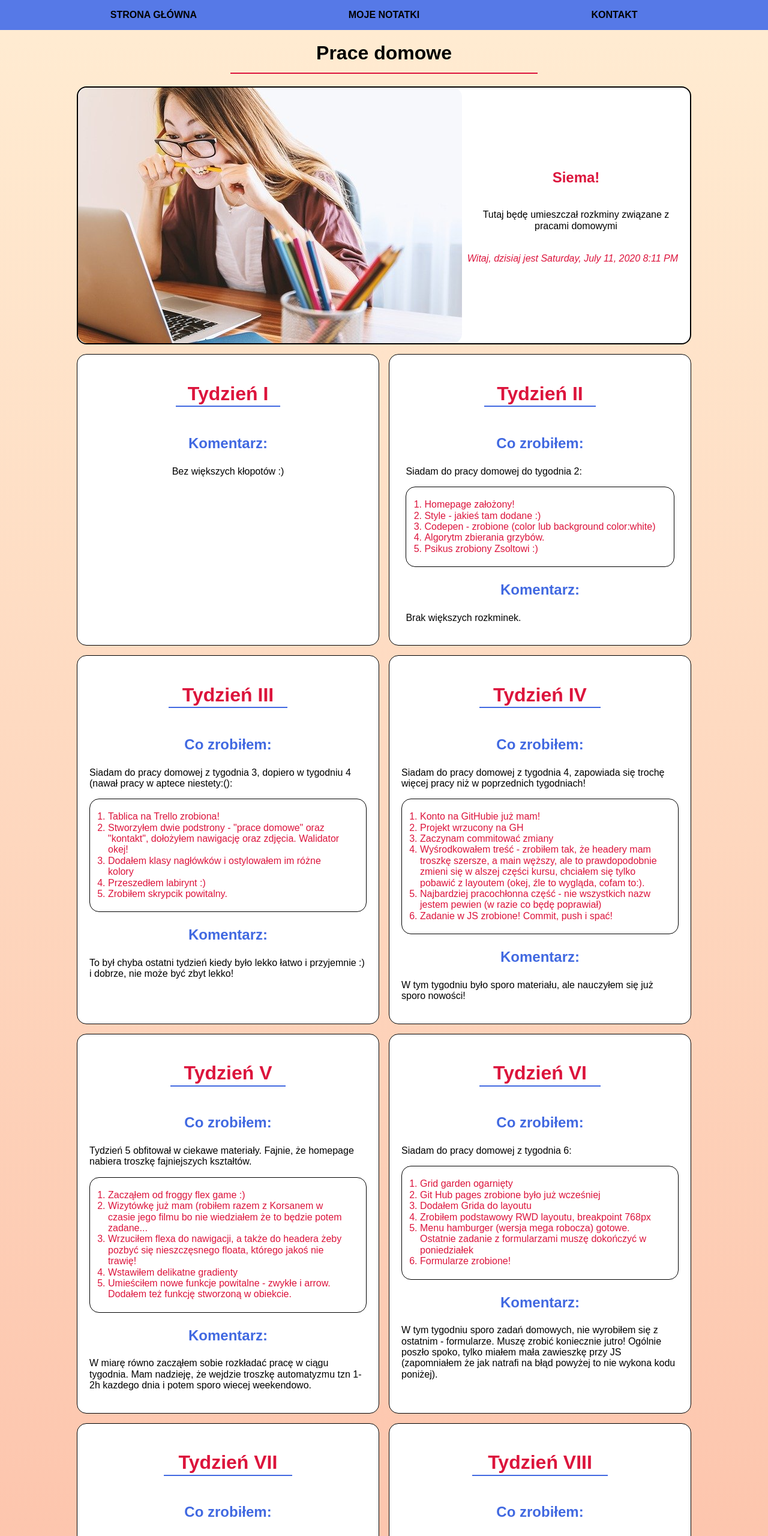
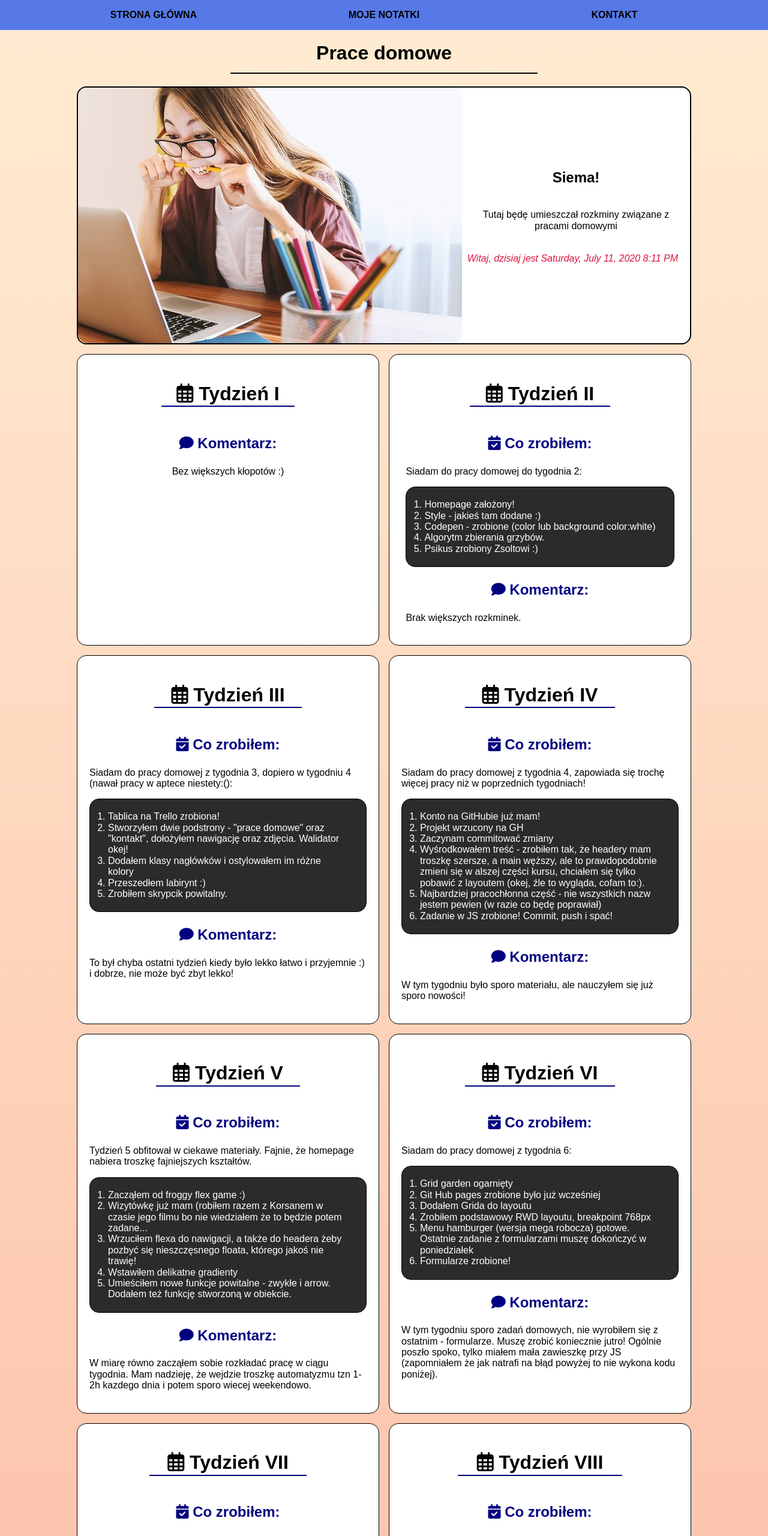
Before and after one commit to tomekwozniakk/homepage-webpack, a website built with webpack: page src/pages/prace-domowe.html in a window 1280 px wide. Shown: the top 2560 px of the page at 60% size. Built offline with nearby package versions, Linux system fonts and the light colour scheme.

Commit message:
chnged colours palette on the page, aded further fontawesome

```diff
--- a/src/pages/prace-domowe.html
+++ b/src/pages/prace-domowe.html
@@ -91,16 +91,16 @@
   </header>
   <main class="main">
     <section class="week-summary">
-      <h2 class="week-summary__title">Tydzień I</h2>
+      <h2 class="week-summary__title"><i class="far fa-calendar-alt"></i>  Tydzień I</h2>
       <article class="week-summary__article">
-        <h3 class="week-summary__comment-heading">Komentarz:</h3>
+        <h3 class="week-summary__comment-heading"><i class="fas fa-comment"></i> Komentarz:</h3>
         <p>Bez większych kłopotów :) </p>
       </article>
     </section>
     <section class="week-summary">
-      <h2 class="week-summary__title">Tydzień II</h2>
+      <h2 class="week-summary__title"><i class="far fa-calendar-alt"></i>  Tydzień II</h2>
       <article class="week-summary__article">
-        <h3 class="week-summary__comment-heading">Co zrobiłem:</h3>
+        <h3 class="week-summary__comment-heading"><i class="fas fa-calendar-check"></i>  Co zrobiłem:</h3>
         <p class="week-summary__comment">Siadam do pracy domowej do tygodnia 2:</p>
         <ol class="week-summary__comment--list">
           <li>Homepage założony!</li>
@@ -109,14 +109,14 @@
           <li>Algorytm zbierania grzybów.</li>
           <li>Psikus zrobiony Zsoltowi :)</li>
         </ol>
-        <h3 class="week-summary__comment-heading">Komentarz:</h3>
+        <h3 class="week-summary__comment-heading"><i class="fas fa-comment"></i>  Komentarz:</h3>
         <p class="week-summary__comment">Brak większych rozkminek. </p>
       </article>
     </section>
     <section class="week-summary">
-      <h2 class="week-summary__title">Tydzień III</h2>
+      <h2 class="week-summary__title"><i class="far fa-calendar-alt"></i>  Tydzień III</h2>
       <article class="week-summary__article">
-        <h3 class="week-summary__comment-heading">Co zrobiłem:</h3>
+        <h3 class="week-summary__comment-heading"><i class="fas fa-calendar-check"></i>  Co zrobiłem:</h3>
         <p class="week-summary__comment">Siadam do pracy domowej z tygodnia 3, dopiero w tygodniu 4 (nawał pracy
           w aptece niestety:():</p>
         <ol class="week-summary__comment--list">
@@ -127,16 +127,16 @@
           <li>Przeszedłem labirynt :)</li>
           <li>Zrobiłem skrypcik powitalny.</li>
         </ol>
-        <h3 class="week-summary__comment-heading">Komentarz:</h3>
+        <h3 class="week-summary__comment-heading"><i class="fas fa-comment"></i>  Komentarz:</h3>
         <p class="week-summary__comment">To był chyba ostatni tydzień kiedy było lekko łatwo i przyjemnie :) i
           dobrze, nie może być zbyt
           lekko!</p>
       </article>
     </section>
     <section class="week-summary">
-      <h2 class="week-summary__title">Tydzień IV</h2>
+      <h2 class="week-summary__title"><i class="far fa-calendar-alt"></i>  Tydzień IV</h2>
       <article class="week-summary__article">
-        <h3 class="week-summary__comment-heading">Co zrobiłem:</h3>
+        <h3 class="week-summary__comment-heading"><i class="fas fa-calendar-check"></i>  Co zrobiłem:</h3>
         <p class="week-summary__comment">Siadam do pracy domowej z tygodnia 4, zapowiada się trochę więcej pracy
           niż w poprzednich tygodniach!
         </p>
@@ -151,15 +151,15 @@
           </li>
           <li>Zadanie w JS zrobione! Commit, push i spać!</li>
         </ol>
-        <h3 class="week-summary__comment-heading">Komentarz:</h3>
+        <h3 class="week-summary__comment-heading"><i class="fas fa-comment"></i>  Komentarz:</h3>
         <p class="week-summary__comment">W tym tygodniu było sporo materiału, ale nauczyłem się już sporo
           nowości!</p>
       </article>
     </section>
     <section class="week-summary">
-      <h2 class="week-summary__title">Tydzień V</h2>
+      <h2 class="week-summary__title"><i class="far fa-calendar-alt"></i>  Tydzień V</h2>
       <article class="week-summary__article">
-        <h3 class="week-summary__comment-heading">Co zrobiłem:</h3>
+        <h3 class="week-summary__comment-heading"><i class="fas fa-calendar-check"></i>  Co zrobiłem:</h3>
         <p class="week-summary__comment">Tydzień 5 obfitował w ciekawe materiały. Fajnie, że homepage nabiera
           troszkę fajniejszych kształtów.
         </p>
@@ -173,15 +173,15 @@
           <li>Umieściłem nowe funkcje powitalne - zwykłe i arrow. Dodałem też funkcję stworzoną w obiekcie.
           </li>
         </ol>
-        <h3 class="week-summary__comment-heading">Komentarz:</h3>
+        <h3 class="week-summary__comment-heading"><i class="fas fa-comment"></i>  Komentarz:</h3>
         <p class="week-summary__comment">W miarę równo zacząłem sobie rozkładać pracę w ciągu tygodnia. Mam
           nadzieję, że wejdzie troszkę automatyzmu tzn 1-2h kazdego dnia i potem sporo wiecej weekendowo.</p>
       </article>
     </section>
     <section class="week-summary">
-      <h2 class="week-summary__title">Tydzień VI</h2>
+      <h2 class="week-summary__title"><i class="far fa-calendar-alt"></i>  Tydzień VI</h2>
       <article class="week-summary__article">
-        <h3 class="week-summary__comment-heading">Co zrobiłem:</h3>
+        <h3 class="week-summary__comment-heading"><i class="fas fa-calendar-check"></i>  Co zrobiłem:</h3>
         <p class="week-summary__comment">Siadam do pracy domowej z tygodnia 6:</p>
         <ol class="week-summary__comment--list">
           <li>Grid garden ogarnięty</li>
@@ -192,16 +192,16 @@
             poniedziałek</li>
           <li>Formularze zrobione!</li>
         </ol>
-        <h3 class="week-summary__comment-heading">Komentarz:</h3>
+        <h3 class="week-summary__comment-heading"><i class="fas fa-comment"></i>  Komentarz:</h3>
         <p class="week-summary__comment">W tym tygodniu sporo zadań domowych, nie wyrobiłem się z ostatnim -
           formularze. Muszę zrobić koniecznie jutro! Ogólnie poszło spoko, tylko miałem mała zawieszkę przy JS
           (zapomniałem że jak natrafi na błąd powyżej to nie wykona kodu poniżej).</p>
       </article>
     </section>
     <section class="week-summary">
-      <h2 class="week-summary__title">Tydzień VII</h2>
+      <h2 class="week-summary__title"><i class="far fa-calendar-alt"></i>  Tydzień VII</h2>
       <article class="week-summary__article">
-        <h3 class="week-summary__comment-heading">Co zrobiłem:</h3>
+        <h3 class="week-summary__comment-heading"><i class="fas fa-calendar-check"></i>  Co zrobiłem:</h3>
         <p class="week-summary__comment">Siadam do pracy domowej z tygodnia 7:</p>
         <ol class="week-summary__comment--list">
           <li>Taski w trello robię na bieżąco!</li>
@@ -214,16 +214,16 @@
           <li>Przeniosłem pliki ze stylami, przepisałem wszystko do pliku style.scss i dodałem skrypt który
             śledzi zmiany na bieżąco i je zapisuje do style.css</li>
         </ol>
-        <h3 class="week-summary__comment-heading">Komentarz:</h3>
+        <h3 class="week-summary__comment-heading"><i class="fas fa-comment"></i>  Komentarz:</h3>
         <p class="week-summary__comment">Moim zdaniem świetny tydzień! Dostaliśmy do ręki kolejne narzędzia, z
           którymi od teraz już będziemy ciągle pracować. Pozytywnie! Troszkę na minus że kończę w
           poniedziałek, ale cóż - pewnych rzeczy nie przeskoczę.</p>
       </article>
     </section>
     <section class="week-summary">
-      <h2 class="week-summary__title">Tydzień VIII</h2>
+      <h2 class="week-summary__title"><i class="far fa-calendar-alt"></i>  Tydzień VIII</h2>
       <article class="week-summary__article">
-        <h3 class="week-summary__comment-heading">Co zrobiłem:</h3>
+        <h3 class="week-summary__comment-heading"><i class="fas fa-calendar-check"></i>  Co zrobiłem:</h3>
         <p class="week-summary__comment">Siadam do pracy domowej z tygodnia 8:</p>
         <ol class="week-summary__comment--list">
           <li>Taski w trello robię na bieżąco!</li>
@@ -235,7 +235,7 @@
           <li>Publikuję stronę za pomocą publish</li>
           <li>Przełącznik dark mode - activated (z małymi zgrzytami w związku z awarią mojego mózgu!)</li>
         </ol>
-        <h3 class="week-summary__comment-heading">Komentarz:</h3>
+        <h3 class="week-summary__comment-heading"><i class="fas fa-comment"></i>  Komentarz:</h3>
         <p class="week-summary__comment">Wow, a wydawało mi się że dużo narzędzi dostaliśmy w zeszłym tygodniu
           :) Miałem drobne kłopoty przy przenoszeniu ścieżek plików i przy pisaniu funkcji do wstawiania daty,
           ale pierwsze koty za płoty. Na poniedziałek zostawiam ostatnie zadanie. UPDATE - wszystko ogarnięte!
@@ -243,31 +243,31 @@
       </article>
     </section>
     <section class="week-summary">
-      <h2 class="week-summary__title">Tydzień IX</h2>
+      <h2 class="week-summary__title"><i class="far fa-calendar-alt"></i>  Tydzień IX</h2>
       <article class="week-summary__article">
-        <h3 class="week-summary__comment-heading">Co zrobiłem:</h3>
+        <h3 class="week-summary__comment-heading"><i class="fas fa-calendar-check"></i>  Co zrobiłem:</h3>
         <p class="week-summary__comment">Siadam do pracy domowej z tygodnia 9:</p>
         <ol class="week-summary__comment--list">
           <li>Testuję branche</li>
           <li>Robię ładne (?) readme do projektu homepage.</li>
           <li>Robię edytor odporny na odświeżanie.</li>
         </ol>
-        <h3 class="week-summary__comment-heading">Komentarz:</h3>
+        <h3 class="week-summary__comment-heading"><i class="fas fa-comment"></i>  Komentarz:</h3>
         <p class="week-summary__comment">W tym tygodniu wszystko poszło gładko!
         </p>
       </article>
     </section>
     <section class="week-summary">
-      <h2 class="week-summary__title">Tydzień X</h2>
+      <h2 class="week-summary__title"><i class="far fa-calendar-alt"></i>  Tydzień X</h2>
       <article class="week-summary__article">
-        <h3 class="week-summary__comment-heading">Co zrobiłem:</h3>
+        <h3 class="week-summary__comment-heading"><i class="fas fa-calendar-check"></i>  Co zrobiłem:</h3>
         <p class="week-summary__comment">Siadam do pracy domowej z tygodnia 10:</p>
         <ol class="week-summary__comment--list">
           <li>Dodaję meta tagi do heada, przy okazji ładne readme do edytora oraz hydrappki.</li>
           <li>Robię niewielkie animacje w homepage - planuję przerobić projekt homepage (bo jest brzydki teraz :)) tak czy siak, wtedy pomyślę o większych animacjach.</li>
           <li>Robię aplikację hydrapp (ufff...)</li>
         </ol>
-        <h3 class="week-summary__comment-heading">Komentarz:</h3>
+        <h3 class="week-summary__comment-heading"><i class="fas fa-comment"></i>  Komentarz:</h3>
         <p class="week-summary__comment">Jest ciężko z czasem, ale wyrabiam żeby zrobić aplikację. Resztę zadań robię dopiero 24.06.2020.
         </p>
       </article>
--- a/src/scss/modules/day-summary.scss
+++ b/src/scss/modules/day-summary.scss
@@ -1,12 +1,12 @@
 .day-summary {
     text-align: left;
     &__title {
-        color: royalblue;
+        color: navy;
         text-align: center;
       }
       &__description--special, &__description--list {
-        color: crimson;
-        border: 1px solid black;
+        color: white;
+        background: rgb(43, 43, 43);
         padding: 20px 30px;
         border-radius: 16px;
       }
--- a/src/scss/modules/header.scss
+++ b/src/scss/modules/header.scss
@@ -9,7 +9,7 @@
       border-radius: 16px;
     }
     &-description__header {
-      color: crimson;
+      color: black;
       text-align: center;
     }
     &-description__image {
@@ -34,6 +34,6 @@
       left: 30%;
       width: 40%;
       height: 2px;
-      background: crimson;
+      background: black;
     }
   }
--- a/src/scss/modules/week-summary.scss
+++ b/src/scss/modules/week-summary.scss
@@ -8,7 +8,7 @@
     justify-content: flex-start;
     align-items: center;
     &__title {
-      color: crimson;
+      color: black;
       font-size: 32px;
       text-align: center;
       position: relative;
@@ -21,20 +21,21 @@
       left: -15%;
       width: 130%;
       height: 2px;
-      background: royalblue;
+      background: navy;;
       z-index: 1;
     }
     &__comment {
       &-heading {
         font-size: 24px;
-        color: royalblue;
+        color: navy;
         text-align: center;
       }
       &--list {
         border: 1px solid black;
         padding: 20px 30px;
         border-radius: 16px;
-        color: crimson;
+        color: white;
+        background: rgb(43, 43, 43);
       }
     }
   }
```
Also changed, not shown: src/pages/index.html (+1 -1 lines).
